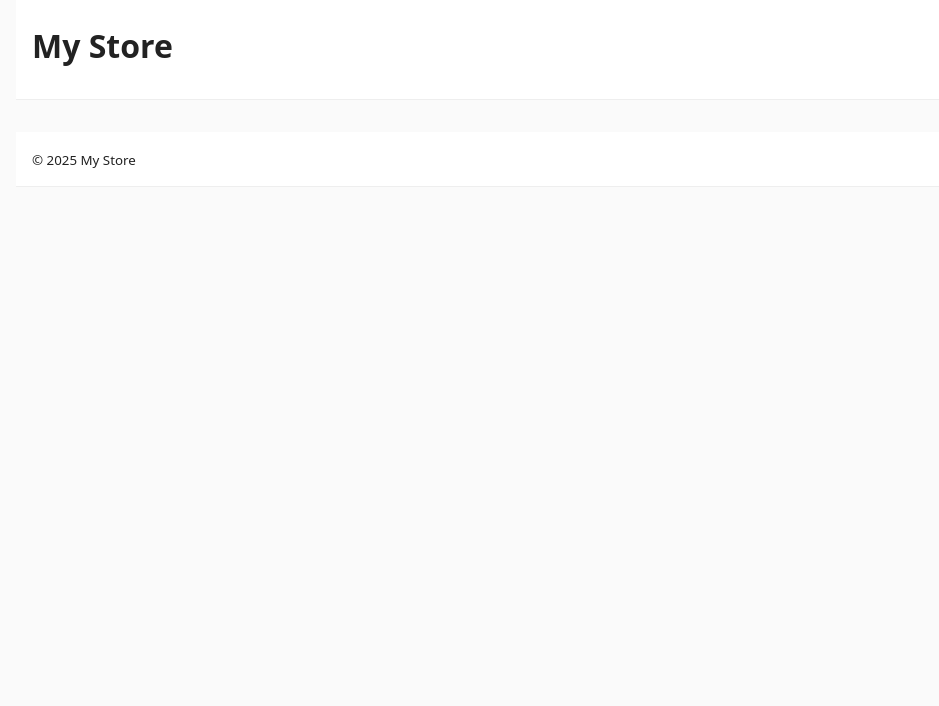
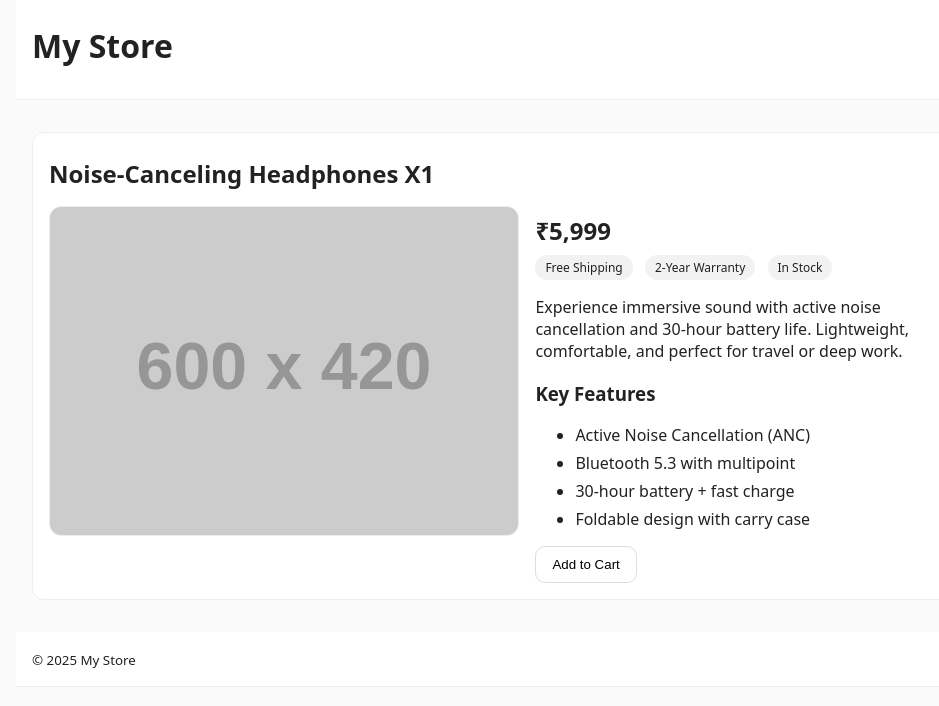
Before and after one commit to NavAneEth777/E-commerce-Product-Page, a plain HTML site: page index.html in a window 1280 px wide. Shown: the whole page, without its empty margins (134-1073 px from the left). Drawn offline with Linux system fonts and the light colour scheme; placeholder pictures from the web are drawn by us.

Commit message:
added product details

```diff
--- a/index.html
+++ b/index.html
@@ -13,6 +13,43 @@
 
     <main class="container">
     <!-- product details will be added on feature/product-details -->
+        <!-- PRODUCT DETAILS -->
+        <section id="product-details" class="card">
+            <h2>Noise-Canceling Headphones X1</h2>
+
+            <div class="grid grid-2">
+                <div class="img-wrap">
+                <img src="https://via.placeholder.com/600x420?text=Product+Image" alt="Noise-Canceling Headphones X1" />
+                </div>
+
+                <div>
+                <div class="price">₹5,999</div>
+                <div style="margin-bottom:12px;">
+                    <span class="tag">Free Shipping</span>
+                    <span class="tag">2-Year Warranty</span>
+                    <span class="tag">In Stock</span>
+                </div>
+
+                <p>
+                    Experience immersive sound with active noise cancellation and 30-hour battery life.
+                    Lightweight, comfortable, and perfect for travel or deep work.
+                </p>
+
+                <h3>Key Features</h3>
+                <ul class="features">
+                    <li>Active Noise Cancellation (ANC)</li>
+                    <li>Bluetooth 5.3 with multipoint</li>
+                    <li>30-hour battery + fast charge</li>
+                    <li>Foldable design with carry case</li>
+                </ul>
+
+                <button style="padding:10px 16px;border-radius:10px;border:1px solid #ddd;background:#fff;cursor:pointer;">
+                    Add to Cart
+                </button>
+                </div>
+            </div>
+        </section>
+
     <!-- reviews will be added on feature/reviews -->
     </main>
 
```
